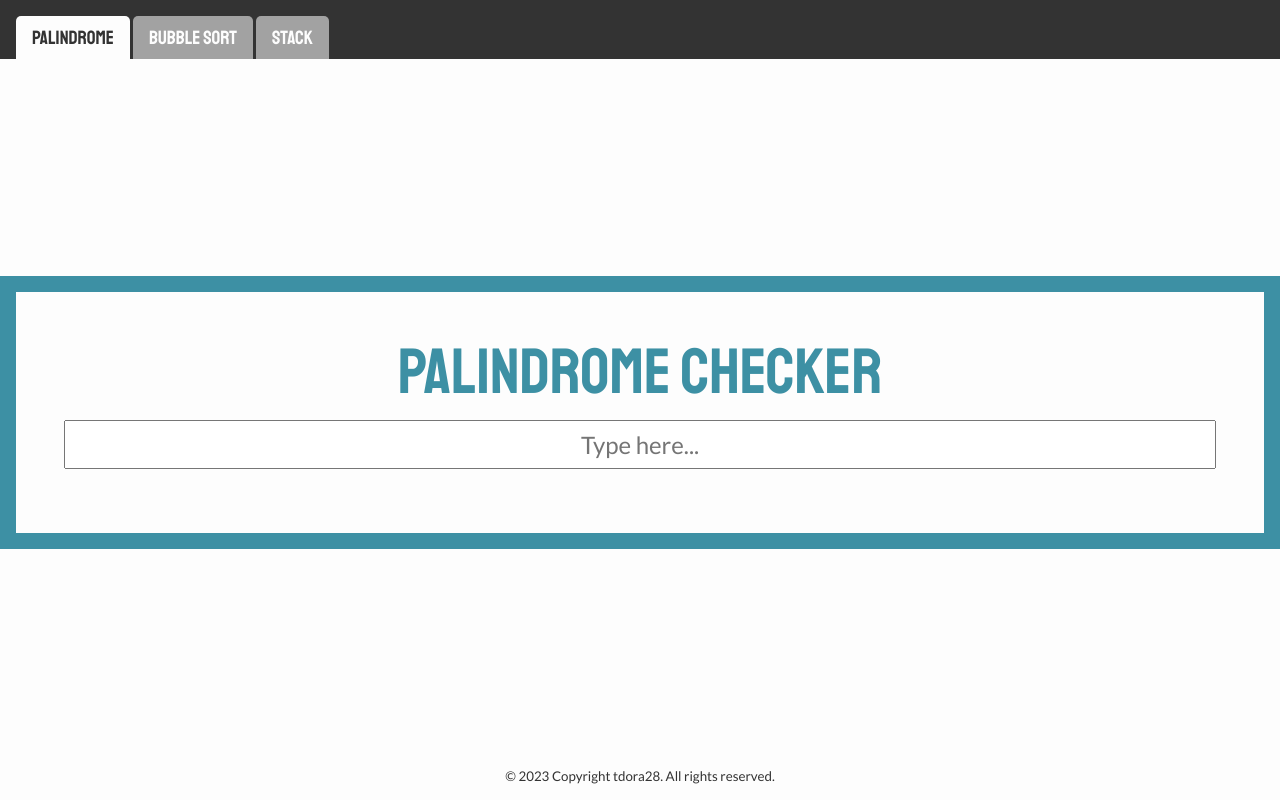
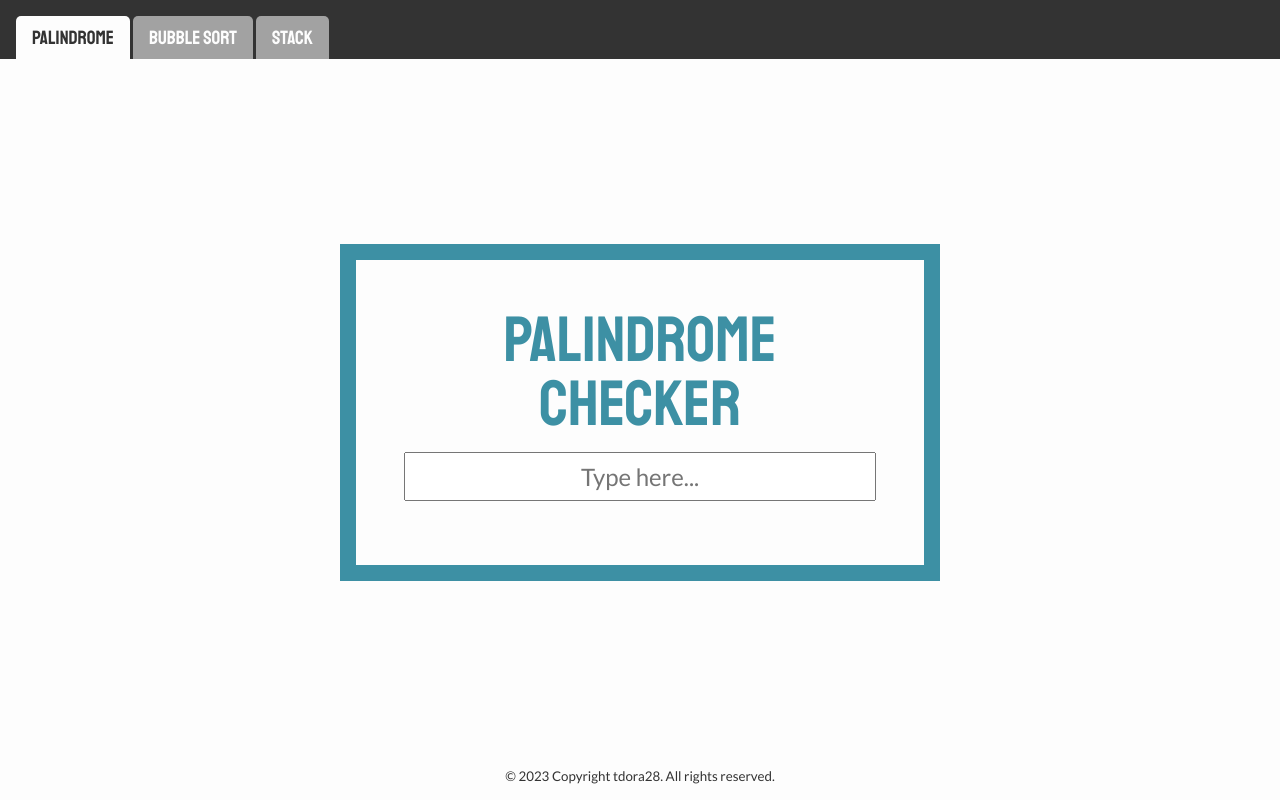
Before and after one commit to tdora28/datastructures, a React (Vite) app: page / in a window 1280 px wide. Built offline with nearby package versions, Linux system fonts and the light colour scheme.

Commit message:
Fix Palindrome style

```diff
--- a/src/index.css
+++ b/src/index.css
@@ -6,35 +6,30 @@
   --clr-inactive: #a2a2a2;
   --clr-light: #fdfdfd;
 }
-
 * {
   margin: 0;
   padding: 0;
   box-sizing: border-box;
 }
-
 #root {
   min-height: 100vh;
   display: flex;
   flex-direction: column;
   justify-content: space-between;
+  align-items: center;
 }
-
 body {
   background: var(--clr-light);
   font-family: var(--font-base);
   color: var(--clr-dark);
 }
-
 h1 {
   font-family: var(--font-display);
 }
-
 button {
   font-family: inherit;
   cursor: pointer;
 }
-
 label,
 input {
   font-family: inherit;
@@ -42,6 +37,7 @@ input {
 
 /* HEADER */
 header {
+  align-self: stretch;
   padding: 1rem 1rem 0;
   background: var(--clr-dark);
 }
@@ -81,11 +77,12 @@ nav ul li button.active:hover {
   flex-direction: column;
   align-items: center;
   gap: 1rem;
+  max-width: 600px;
+  margin: 1rem;
   padding: 3rem;
   border: 1rem solid #3d90a4;
   background: var(--clr-light);
 }
-
 .palindrome-input {
   width: 100%;
   padding: 0.5rem 1rem;
@@ -94,7 +91,6 @@ nav ul li button.active:hover {
   text-align: center;
   outline-color: #3d90a4;
 }
-
 .palindrome-title {
   font-size: 4rem;
   font-weight: 400;
@@ -102,14 +98,12 @@ nav ul li button.active:hover {
   text-align: center;
   line-height: 1;
 }
-
 .palindrome-result {
   font-size: 2rem;
   font-weight: 600;
   text-align: center;
   text-transform: uppercase;
 }
-
 @media (max-width: 580px) {
   .palindrome-title {
     font-size: 3rem;
```
